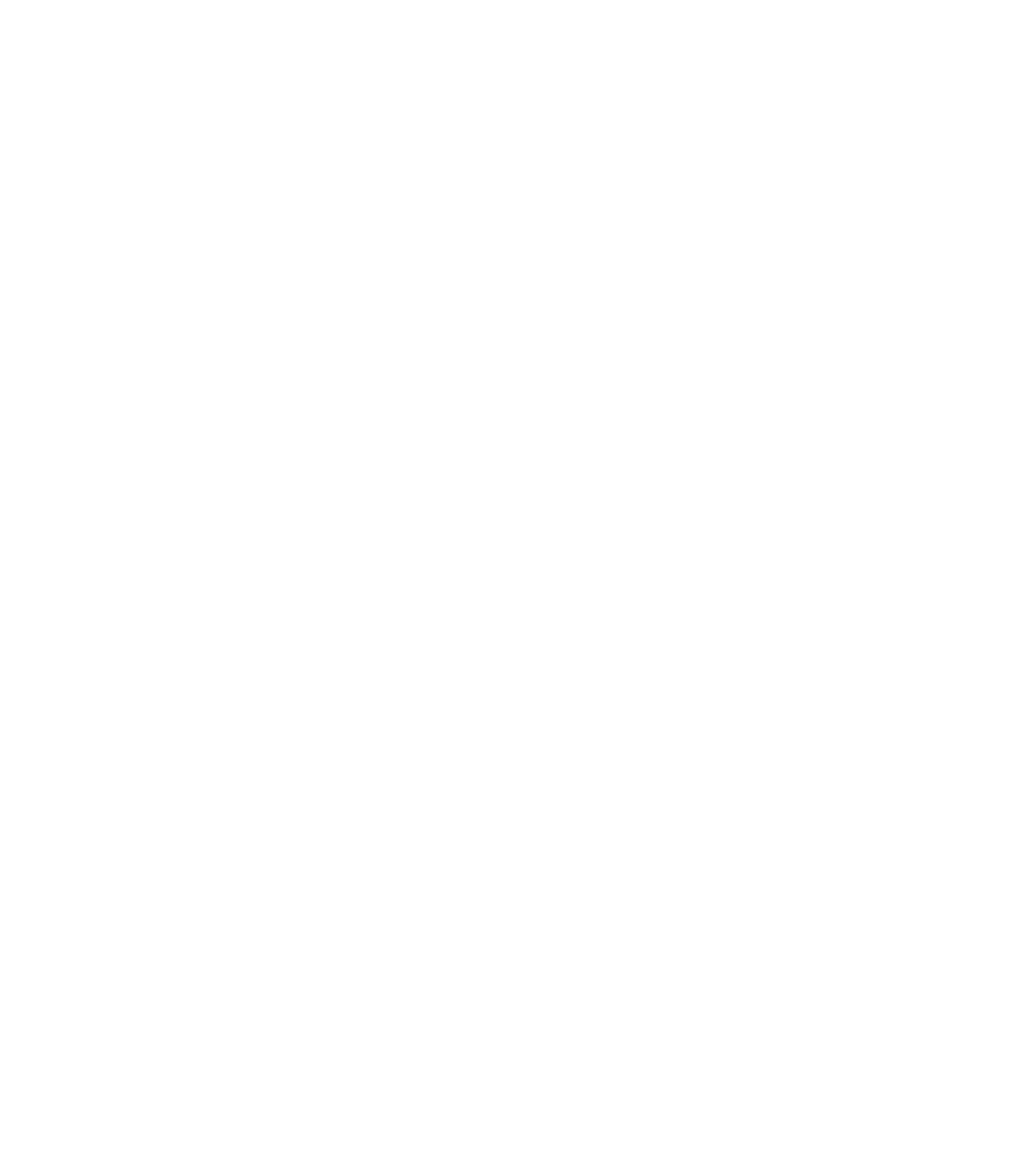
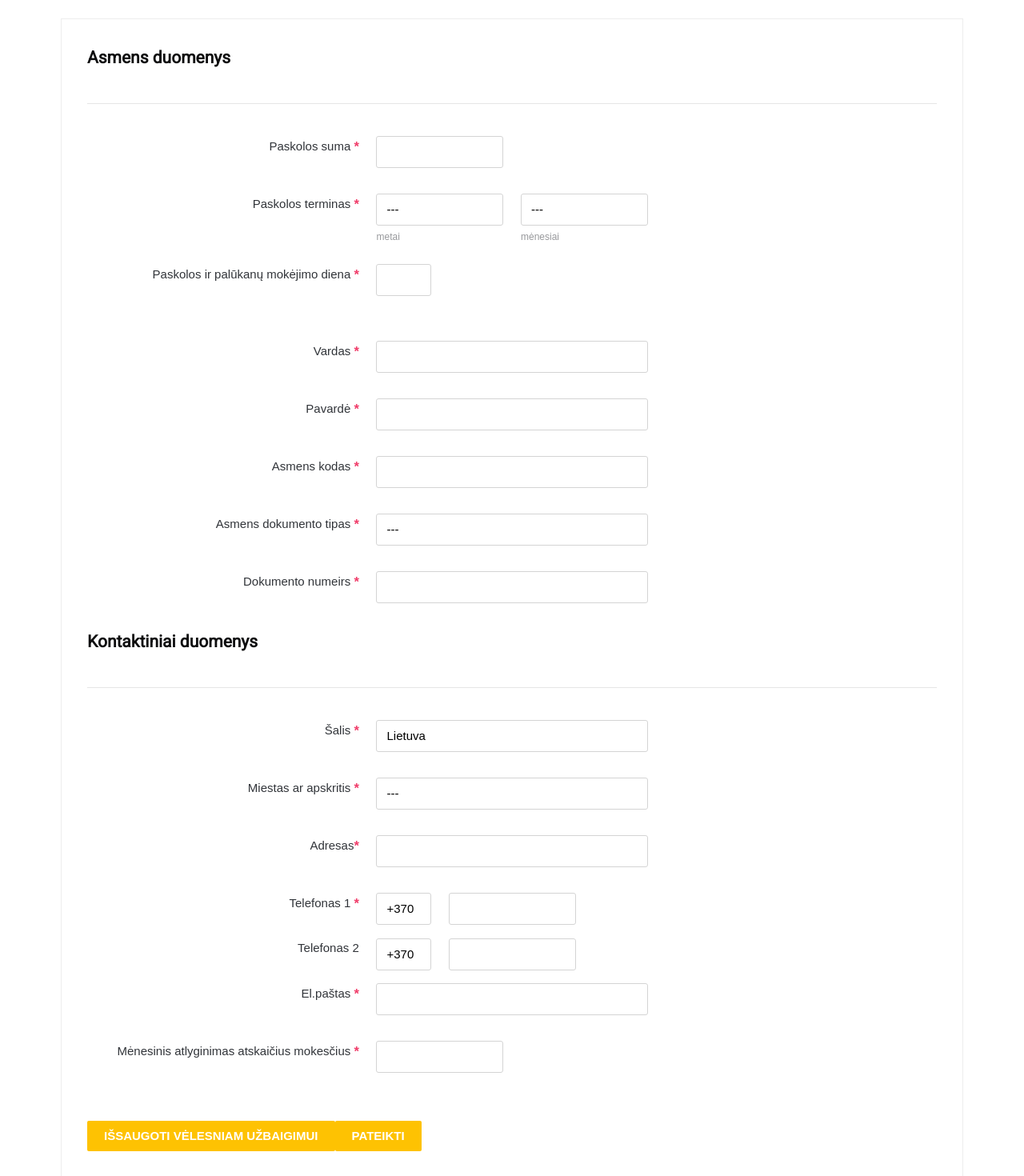
Before and after one commit to PaulKutka/swed-loan-front, an Angular app: page /formCompletion in a window 1280 px wide. Before the commit this address led to /. Shown: the part 180-1650 px from the top of the page at 80% size. Before the commit the page ends 800 px from the top, so only its background shows below. Built offline with nearby package versions, Linux system fonts and the light colour scheme.

Commit message:
fixed routes

```diff
--- a/src/app/calculator/calculator.component.html
+++ b/src/app/calculator/calculator.component.html
@@ -95,3 +95,4 @@
 </div>
 
 <app-loan-tables [loanArrayOutput]="loanArray"></app-loan-tables>
+<router-outlet></router-outlet>
--- a/src/app/form/form.component.html
+++ b/src/app/form/form.component.html
@@ -1,3 +1,240 @@
-<p>
-  form works!
-</p>
+<div class="form form-border">
+
+  <h4 class="text-left">Asmens duomenys</h4>
+  <hr>
+  <br>
+
+  <!-- Paskolos suma-->
+  <div class="row gutters">
+    <div class="col col-4 text-right">
+      <div class="form-item">
+        <label>Paskolos suma <span class="req">*</span></label>
+      </div>
+    </div>
+    <div class="col col-2">
+      <div class="form-item">
+        <input type="text">
+      </div>
+    </div>
+  </div>
+
+  <!-- Paskolos terminas -->
+  <div class="row gutters">
+    <div class="col col-4 text-right">
+      <div class="form-item">
+        <label>Paskolos terminas <span class="req">*</span></label>
+      </div>
+    </div>
+
+    <div class="col col-2">
+      <div class="form-item">
+        <select><option>---</option></select>
+        <div class="desc">metai</div>
+      </div>
+    </div>
+
+    <div class="col col-2">
+      <div class="form-item">
+        <select><option>---</option></select>
+        <div class="desc">mėnesiai</div>
+      </div>
+    </div>
+  </div>
+
+  <!-- Paskolos uzpildymas-->
+  <div class="row gutters">
+    <div class="col col-4 text-right">
+      <div class="form-item">
+        <label>Paskolos ir palūkanų mokėjimo diena <span class="req">*</span></label>
+      </div>
+    </div>
+    <div class="col col-1">
+      <div class="form-item">
+        <input type="number">
+      </div>
+    </div>
+  </div>
+
+  <br>
+
+  <!-- Vardas -->
+  <div class="row gutters">
+    <div class="col col-4 text-right">
+      <div class="form-item">
+        <label>Vardas <span class="req">*</span></label>
+      </div>
+    </div>
+    <div class="col col-4">
+      <div class="form-item">
+        <input type="text">
+      </div>
+    </div>
+  </div>
+
+  <!-- Pavarde-->
+  <div class="row gutters">
+    <div class="col col-4 text-right">
+      <div class="form-item">
+        <label>Pavardė <span class="req">*</span></label>
+      </div>
+    </div>
+    <div class="col col-4">
+      <div class="form-item">
+        <input type="text">
+      </div>
+    </div>
+  </div>
+
+  <!-- Asmens kodas-->
+  <div class="row gutters">
+    <div class="col col-4 text-right">
+      <div class="form-item">
+        <label>Asmens kodas <span class="req">*</span></label>
+      </div>
+    </div>
+    <div class="col col-4">
+      <div class="form-item">
+        <input type="text">
+      </div>
+    </div>
+  </div>
+
+  <!-- Asmens dokumento tipas-->
+  <div class="row gutters">
+    <div class="col col-4 text-right">
+      <div class="form-item">
+        <label>Asmens dokumento tipas <span class="req">*</span></label>
+      </div>
+    </div>
+    <div class="col col-4">
+      <div class="form-item">
+        <select><option>---</option></select>
+      </div>
+    </div>
+  </div>
+
+  <!-- Asmens dokumento tipas-->
+  <div class="row gutters">
+    <div class="col col-4 text-right">
+      <div class="form-item">
+        <label>Dokumento numeirs <span class="req">*</span></label>
+      </div>
+    </div>
+    <div class="col col-4">
+      <div class="form-item">
+        <input type="text">
+      </div>
+    </div>
+  </div>
+
+  <h4 class="text-left">Kontaktiniai duomenys</h4>
+  <hr>
+  <br>
+
+  <!-- Šalis-->
+  <div class="row gutters">
+    <div class="col col-4 text-right">
+      <div class="form-item">
+        <label>Šalis <span class="req">*</span></label>
+      </div>
+    </div>
+    <div class="col col-4">
+      <div class="form-item">
+        <select><option>Lietuva</option></select>
+      </div>
+    </div>
+  </div>
+
+  <!-- Miestas ar apskritis-->
+  <div class="row gutters">
+    <div class="col col-4 text-right">
+      <div class="form-item">
+        <label>Miestas ar apskritis <span class="req">*</span></label>
+      </div>
+    </div>
+    <div class="col col-4">
+      <div class="form-item">
+        <select><option>---</option></select>
+      </div>
+    </div>
+  </div>
+
+  <!-- Adresas-->
+  <div class="row gutters">
+    <div class="col col-4 text-right">
+      <div class="form-item">
+        <label>Adresas<span class="req">*</span></label>
+      </div>
+    </div>
+    <div class="col col-4">
+      <div class="form-item">
+        <input type="text" name="" value="">
+      </div>
+    </div>
+  </div>
+
+  <!-- Telefonas 1-->
+  <div class="row gutters">
+    <div class="col col-4 text-right">
+      <div class="form-item">
+        <label>Telefonas 1 <span class="req">*</span></label>
+      </div>
+    </div>
+    <div class="col col-1">
+      <select><option>+370</option></select>
+    </div>
+    <div class="col col-2">
+      <input type="text" name="" value="">
+    </div>
+  </div>
+
+  <!-- Telefonas 2-->
+  <div class="row gutters">
+    <div class="col col-4 text-right">
+      <div class="form-item">
+        <label>Telefonas 2 </label>
+      </div>
+    </div>
+    <div class="col col-1">
+      <select><option>+370</option></select>
+    </div>
+    <div class="col col-2">
+      <input type="text" name="" value="">
+    </div>
+  </div>
+
+  <!-- El.paštas -->
+  <div class="row gutters">
+    <div class="col col-4 text-right">
+      <div class="form-item">
+        <label>El.paštas <span class="req">*</span></label>
+      </div>
+    </div>
+    <div class="col col-4">
+      <div class="form-item">
+        <input type="email" name="" value="">
+      </div>
+    </div>
+  </div>
+
+  <!-- Mėnesinis atlyginimas atskaičius mokesčius -->
+  <div class="row gutters">
+    <div class="col col-4 text-right">
+      <div class="form-item">
+        <label>Mėnesinis atlyginimas atskaičius mokesčius <span class="req">*</span></label>
+      </div>
+    </div>
+    <div class="col col-2">
+      <div class="form-item">
+        <input type="text" name="" value="">
+      </div>
+    </div>
+  </div>
+
+  <div class="form-item">
+    <label><br></label>
+    <button data-component="modal" data-target="#confirmation-modal">Išsaugoti vėlesniam užbaigimui</button>
+    <button data-component="modal" data-target="#confirmation-modal">Pateikti</button>
+  </div>
+
+</div>
--- a/src/app/form/form.component.ts
+++ b/src/app/form/form.component.ts
@@ -1,4 +1,4 @@
-import { Component, OnInit } from '@angular/core';
+import {Component, OnInit} from "@angular/core";
 
 @Component({
   selector: 'app-form',
--- a/src/app/loan-tables/loan-tables.component.html
+++ b/src/app/loan-tables/loan-tables.component.html
@@ -32,6 +32,6 @@
   </table>
 
   <div class="form-item">
-    <button>Pildyti paraiškas</button>
+    <button [routerLink]="['/formCompletion']" >Pildyti paraiškas</button>
   </div>
 </div>
```
Also changed, not shown: src/app/app-routes.ts (+7 -3 lines), src/app/app.module.ts (+5 -6 lines), src/assets/js/custom.js (line endings or trailing spaces).
